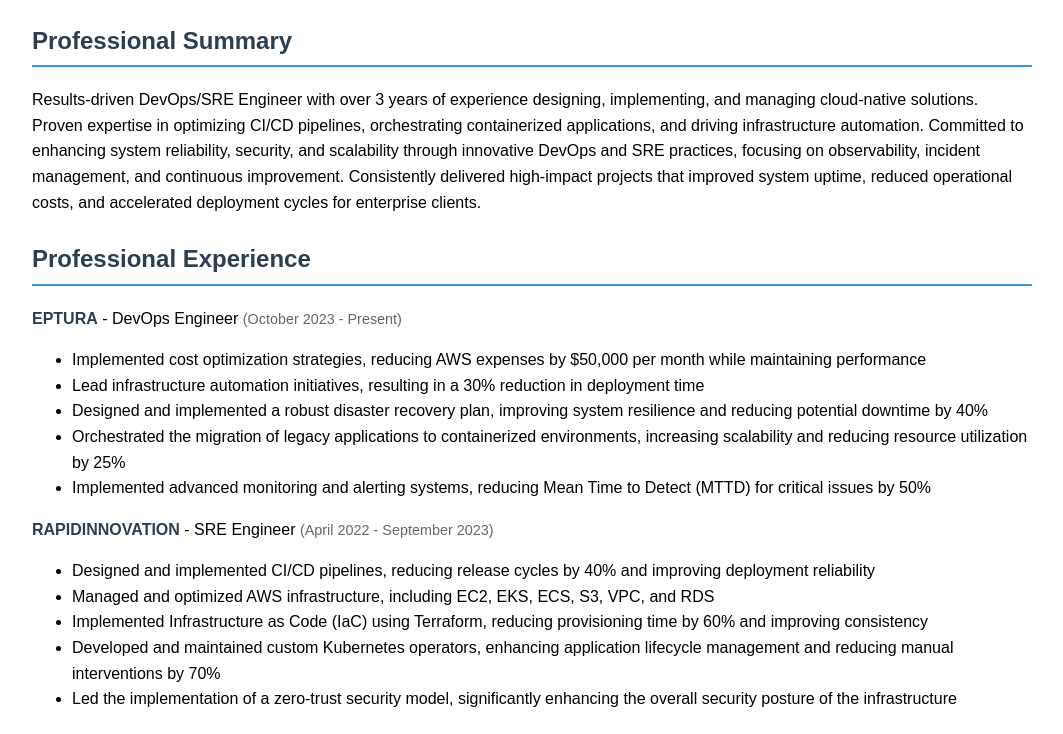
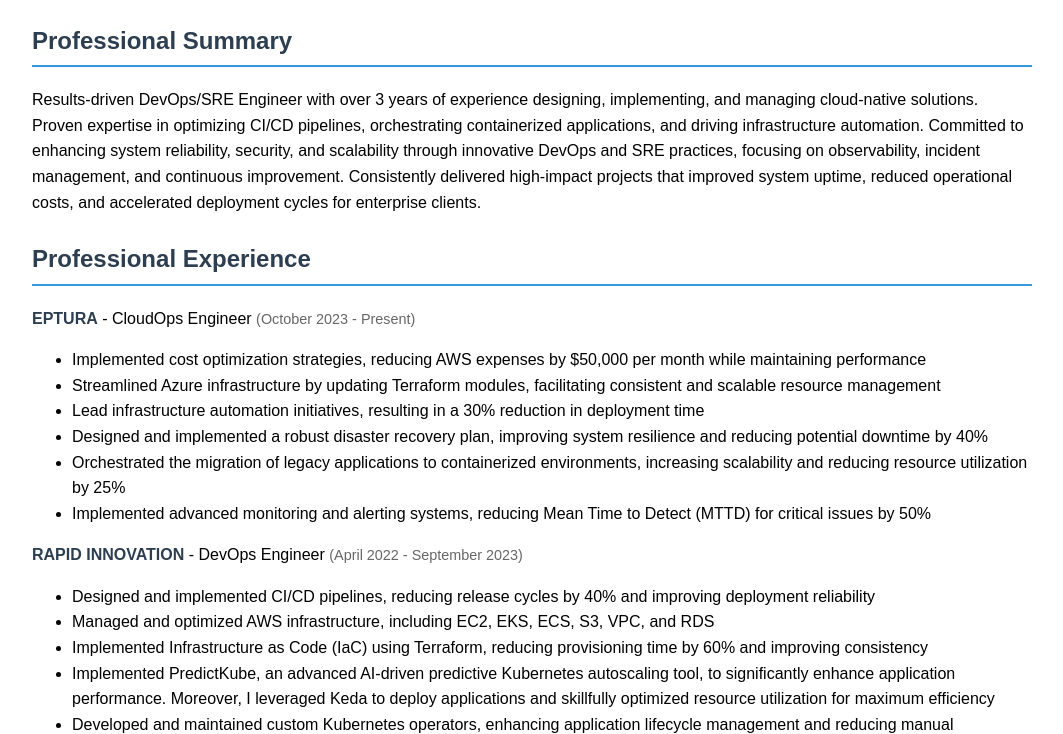
Before and after one commit to hritikch24/keshav, a plain HTML site: page index.html in a window 1280 px wide. Shown: the part 198-932 px from the top of the page, without its empty margins (108-1171 px from the left). Drawn offline with Linux system fonts and the light colour scheme.

Commit message:
Update index.html

```diff
--- a/index.html
+++ b/index.html
@@ -136,20 +136,22 @@
 
     <div class="section">
         <h2>Professional Experience</h2>
-        <p><span class="company">EPTURA</span> - DevOps Engineer <span class="date">(October 2023 - Present)</span></p>
+        <p><span class="company">EPTURA</span> - CloudOps Engineer <span class="date">(October 2023 - Present)</span></p>
         <ul>
             <li>Implemented cost optimization strategies, reducing AWS expenses by $50,000 per month while maintaining performance</li>
+            <li>Streamlined Azure infrastructure by updating Terraform modules, facilitating consistent and scalable resource management</li>
             <li>Lead infrastructure automation initiatives, resulting in a 30% reduction in deployment time</li>
             <li>Designed and implemented a robust disaster recovery plan, improving system resilience and reducing potential downtime by 40%</li>
             <li>Orchestrated the migration of legacy applications to containerized environments, increasing scalability and reducing resource utilization by 25%</li>
             <li>Implemented advanced monitoring and alerting systems, reducing Mean Time to Detect (MTTD) for critical issues by 50%</li>
         </ul>
 
-        <p><span class="company">RAPIDINNOVATION</span> - SRE Engineer <span class="date">(April 2022 - September 2023)</span></p>
+        <p><span class="company">RAPID INNOVATION</span> - DevOps Engineer <span class="date">(April 2022 - September 2023)</span></p>
         <ul>
             <li>Designed and implemented CI/CD pipelines, reducing release cycles by 40% and improving deployment reliability</li>
             <li>Managed and optimized AWS infrastructure, including EC2, EKS, ECS, S3, VPC, and RDS</li>
             <li>Implemented Infrastructure as Code (IaC) using Terraform, reducing provisioning time by 60% and improving consistency</li>
+            <li>Implemented PredictKube, an advanced AI-driven predictive Kubernetes autoscaling tool, to significantly enhance application performance. Moreover, I leveraged Keda to deploy applications and skillfully optimized resource utilization for maximum efficiency</li>
             <li>Developed and maintained custom Kubernetes operators, enhancing application lifecycle management and reducing manual interventions by 70%</li>
             <li>Led the implementation of a zero-trust security model, significantly enhancing the overall security posture of the infrastructure</li>
         </ul>
```
